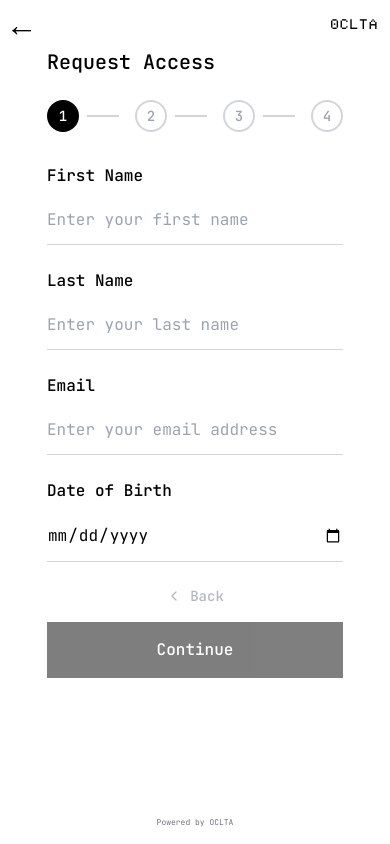
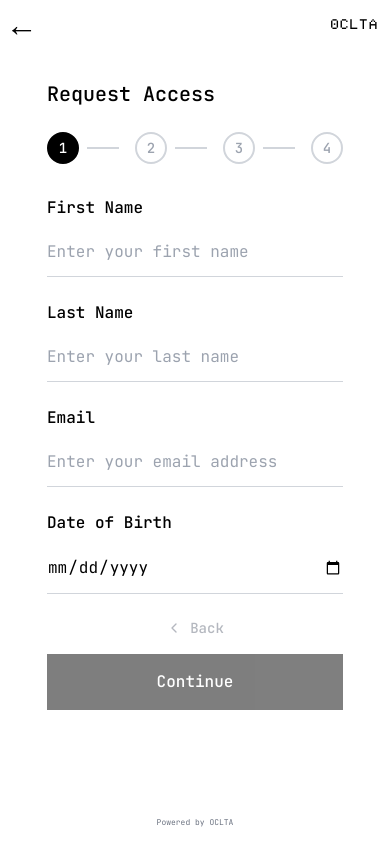
Before and after one commit to welcmhome/oclta-apply, a Next.js app: page /join in a window 390 px wide. Built offline with nearby package versions, Linux system fonts and the light colour scheme.

Commit message:
Lower mobile form for better iPhone centering - pt-20 on mobile

```diff
--- a/app/join/page.tsx
+++ b/app/join/page.tsx
@@ -590,7 +590,7 @@ export default function JoinPage() {
       </div>
 
       {/* Main Content */}
-      <div className="max-w-2xl mx-auto px-4 sm:px-6 py-4 sm:py-8 pt-12 sm:pt-16 flex-1">
+      <div className="max-w-2xl mx-auto px-4 sm:px-6 py-4 sm:py-8 pt-20 sm:pt-16 flex-1">
         {/* Mobile Layout */}
         <div className="block sm:hidden">
           <h1 className="text-xl font-medium mb-6">Request Access</h1>
```
